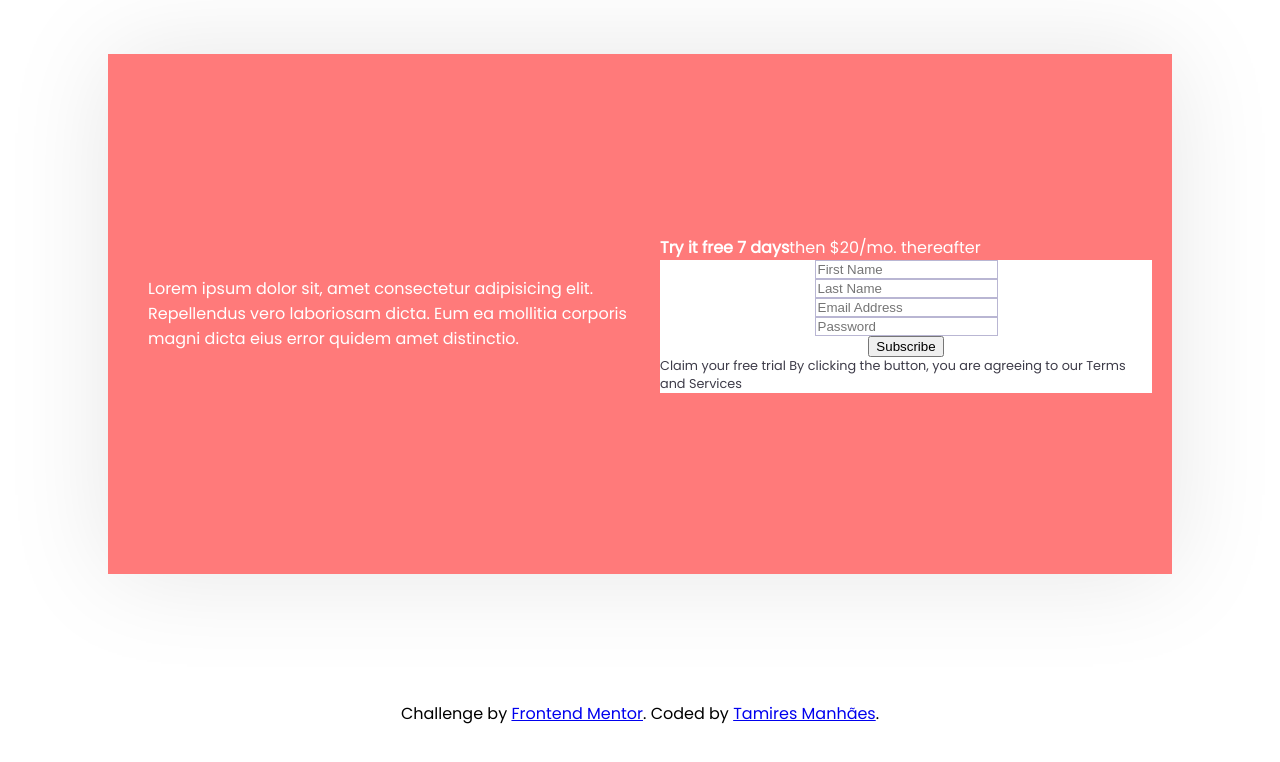
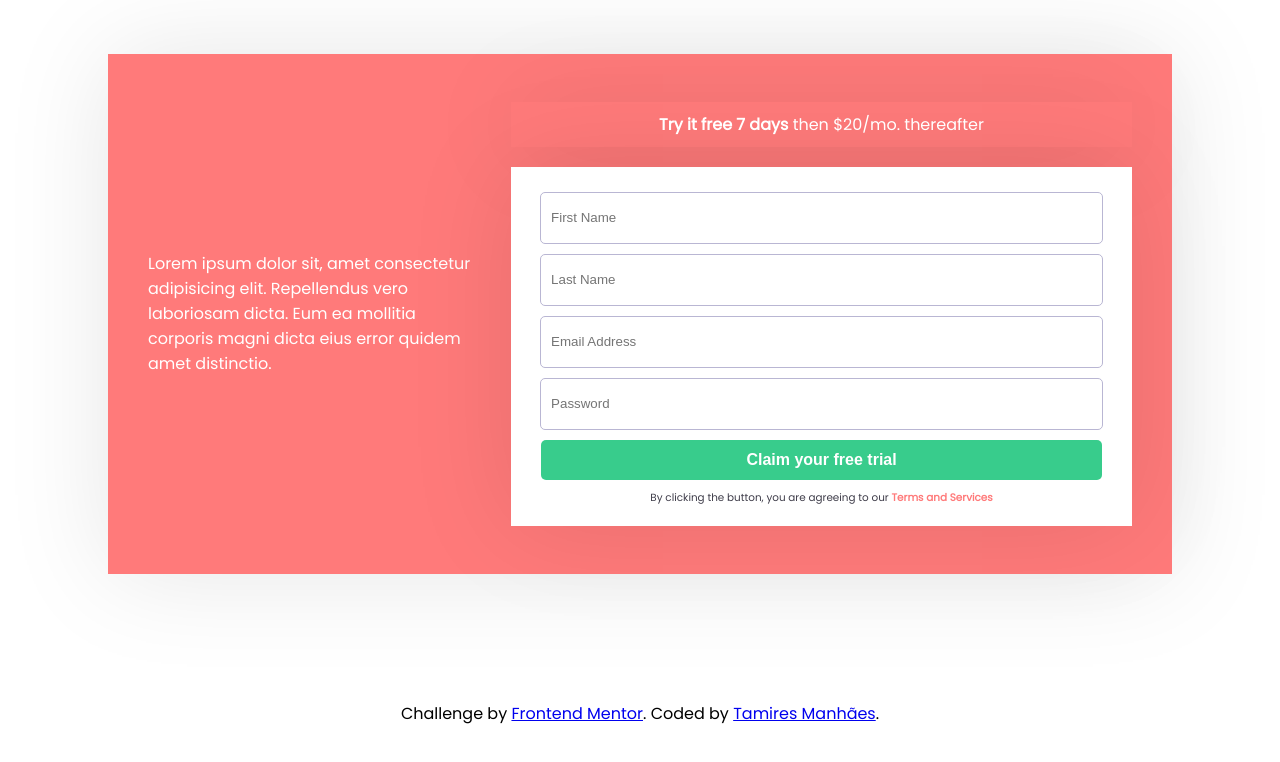
Before and after one commit to tamires-manhaes/login-screen, a React (Create React App) app: page / in a window 1280 px wide. Shown: the top 762 px of the page. Built offline with nearby package versions, Linux system fonts and the light colour scheme.

Commit message:
form criado

```diff
--- a/src/components/Form/index.tsx
+++ b/src/components/Form/index.tsx
@@ -5,17 +5,16 @@ const FormWrap: React.FC = () => {
   return(
     <div className="form-container">
       <div className="description">
-        <strong>Try it free 7 days</strong>
-        <span>then $20/mo. thereafter</span>
+        <strong>Try it free 7 days</strong>{' '}<span>then $20/mo. thereafter</span>
       </div>
       <form>
         <input type="text" placeholder="First Name" />
         <input type="text" placeholder="Last Name"/>
         <input type="text" placeholder="Email Address"/>
         <input type="text" placeholder="Password" />
-        <button>Subscribe</button>
+        <button>Claim your free trial</button>
 
-        <span>Claim your free trial By clicking the button, you are agreeing to our Terms and Services</span>
+        <span>By clicking the button, you are agreeing to our <a href="google.com" target="_blank">Terms and Services</a></span>
       </form>
     </div>
   );
--- a/src/components/Form/styles.scss
+++ b/src/components/Form/styles.scss
@@ -1,8 +1,28 @@
 
 .form-container{
-  width: 50%;
+  margin: 20px;
+  justify-self: center;
+  align-self: center;
+  width: calc(100% - 10px);
+
+  .description {
+    background: var(--purple);
+    border-radius: var(--border-radius);
+    box-shadow: var(--box-shadow);
+    padding: 10px;
+    text-align: center;
+    margin-bottom: 20px;
+
+    strong{
+      font-weight: var(--bold);
+    }
+  }
+
   form {
     background: var(--white);
+    border-radius: var(--border-radius);
+    box-shadow: var(--box-shadow);
+    padding: 20px;
 
     display: flex;
     align-items: center;
@@ -11,11 +31,59 @@
 
     input {
       border: 1px solid var(--grayish-blue);
+      height: 30px;
+      padding: 10px;
+      width: calc(100% - 40px);
+    }
+
+    button{
+      height: 40px;
+      width: calc(100% - 20px);
+
+      background: var(--green);
+      border: none;
+      cursor: pointer;
+
+      color: var(--white);
+      font-size: 1rem;
+      font-weight: var(--bold);
+      transition: opacity 250ms ease;
+
+      &:hover{
+        opacity: .7;
+      }
     }
 
     span {
       color: var(--dark-blue);
-      font-size: .8rem;
+      margin-top: 5px;
+      font-size: .65rem;
+
+      a {
+        color: var(--red);
+        font-weight: var(--bold);
+        text-decoration: none;
+      }
     }
+
+    input,
+    button {
+      margin: 5px;
+      border-radius: 5px;
+    }
+
   }
 }
+
+@media(min-width: 992px){
+  .form-container{
+    width: calc(100% - 100px);
+  }
+}
+
+@media(min-width: 740px){
+  .form-container{
+    margin: 10px 20px;
+    width: calc(100% - 40px);
+  }
+}
```
